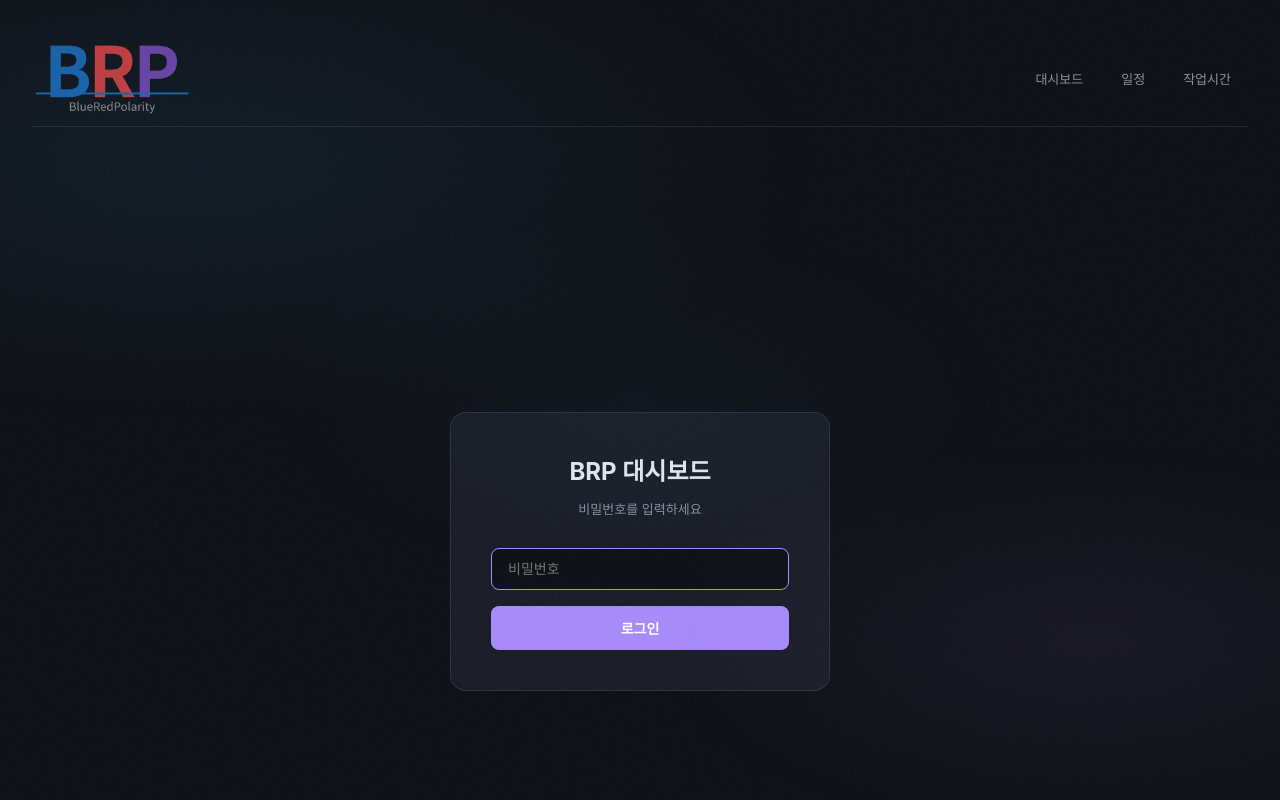
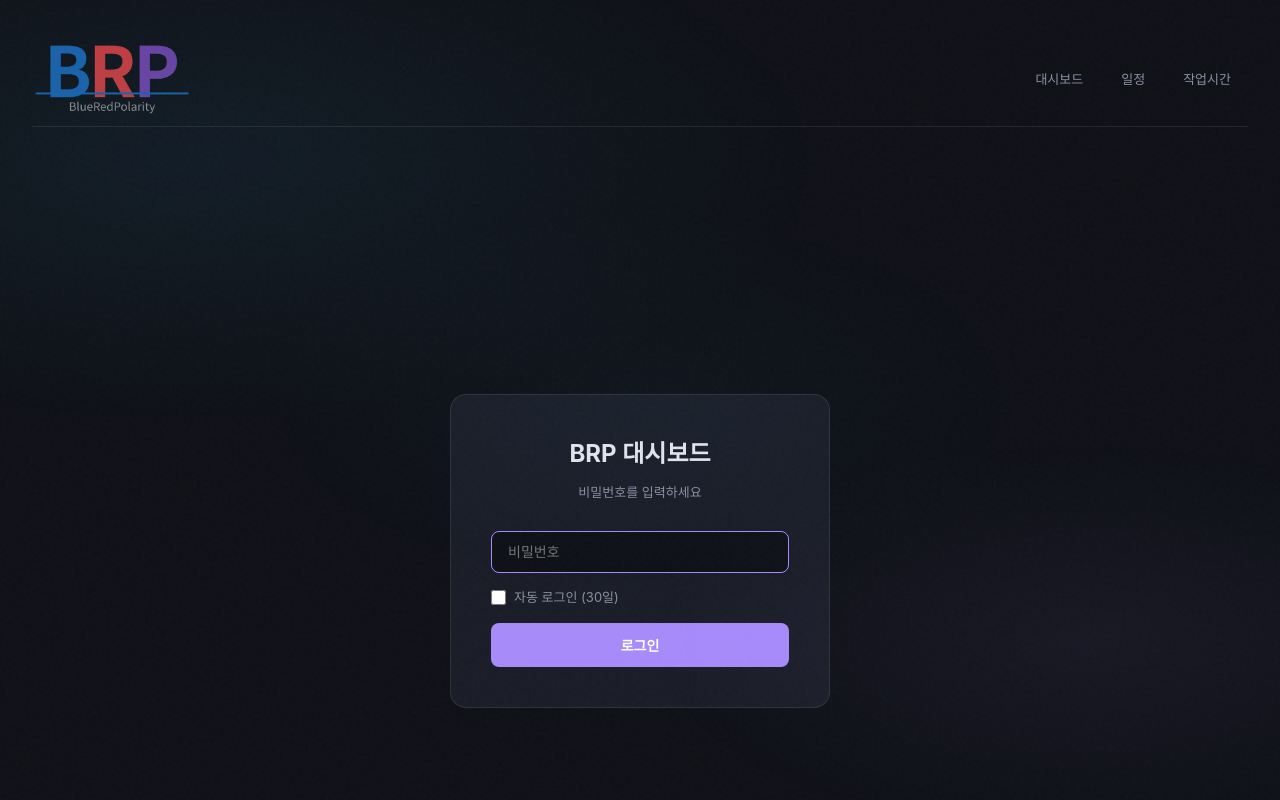
Before and after one commit to BlueDeveloper/Archive, a Next.js app: page /dashboard/login in a window 1280 px wide. Shown: the top 800 px of the page. Built offline with nearby package versions, Linux system fonts and the light colour scheme.

Commit message:
자동 로그인 추가 (30일), 푸드트럭 AS 상태 반영

```diff
--- a/app/api/auth/route.ts
+++ b/app/api/auth/route.ts
@@ -25,7 +25,7 @@ export async function POST(req: NextRequest) {
     ) {
       return NextResponse.json({ error: "Bad request" }, { status: 400 });
     }
-    const { password } = body as { password: string };
+    const { password, remember = false } = body as { password: string; remember?: boolean };
 
     const row = await db()
       .select()
@@ -47,7 +47,7 @@ export async function POST(req: NextRequest) {
       httpOnly: true,
       secure: true,
       sameSite: "strict",
-      maxAge: 60 * 60 * 24 * 7,
+      maxAge: remember ? 60 * 60 * 24 * 30 : 60 * 60 * 24 * 7,
       path: "/",
     });
     return res;
--- a/app/dashboard/login/login.module.css
+++ b/app/dashboard/login/login.module.css
@@ -44,6 +44,24 @@
   border-color: var(--accent);
 }
 
+.remember {
+  display: flex;
+  align-items: center;
+  gap: 8px;
+  margin-top: 14px;
+  font-size: 13px;
+  color: var(--dim);
+  cursor: pointer;
+  user-select: none;
+}
+
+.remember input[type="checkbox"] {
+  width: 15px;
+  height: 15px;
+  accent-color: var(--accent);
+  cursor: pointer;
+}
+
 .error {
   color: var(--red);
   font-size: 12px;
--- a/app/dashboard/login/page.tsx
+++ b/app/dashboard/login/page.tsx
@@ -8,6 +8,7 @@ export const runtime = "edge";
 
 export default function LoginPage() {
   const [password, setPassword] = useState("");
+  const [remember, setRemember] = useState(false);
   const [error, setError] = useState("");
   const router = useRouter();
 
@@ -18,7 +19,7 @@ export default function LoginPage() {
     const res = await fetch("/api/auth", {
       method: "POST",
       headers: { "Content-Type": "application/json" },
-      body: JSON.stringify({ password }),
+      body: JSON.stringify({ password, remember }),
     });
 
     if (res.ok) {
@@ -43,6 +44,14 @@ export default function LoginPage() {
             placeholder="비밀번호"
             autoFocus
           />
+          <label className={styles.remember}>
+            <input
+              type="checkbox"
+              checked={remember}
+              onChange={(e) => setRemember(e.target.checked)}
+            />
+            자동 로그인 (30일)
+          </label>
           {error && <p className={styles.error}>{error}</p>}
           <button className={styles.button} type="submit">
             로그인
```
